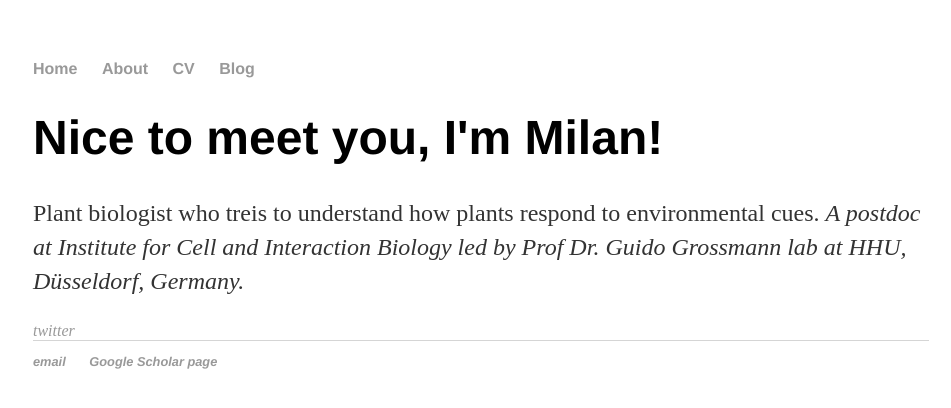
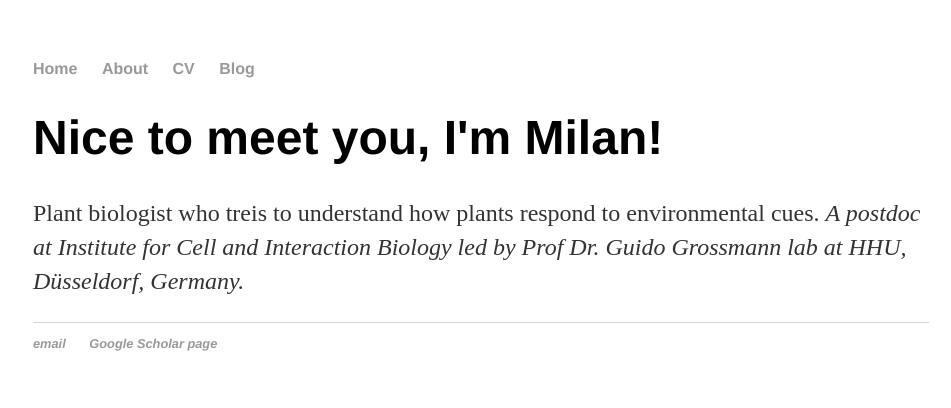
Before and after one commit to milanzupunski/milanzupunski.github.io, a Jekyll site: the page built from index.html, in a window 1280 px wide. Shown: the top 408 px of the page, without its empty margins (159-1110 px from the left). Built offline with Jekyll 4.4.1, drawn with Linux system fonts in a browser that asks for light colours; Markdown is read by kramdown in place of the engine named in the settings.

Commit message:
Update index.html

```diff
--- a/index.html
+++ b/index.html
@@ -7,5 +7,4 @@ title: Milan Zupunski
 	<p>Plant biologist who treis to understand how plants respond to environmental cues.
 	<em> A postdoc at Institute for Cell and Interaction Biology led by Prof Dr. Guido Grossmann lab at HHU, Düsseldorf, Germany.
 	</p>
-<a href="https://twitter.com/MilanZupunski">twitter</a>
 </div><!-- /.blurb -->
```
